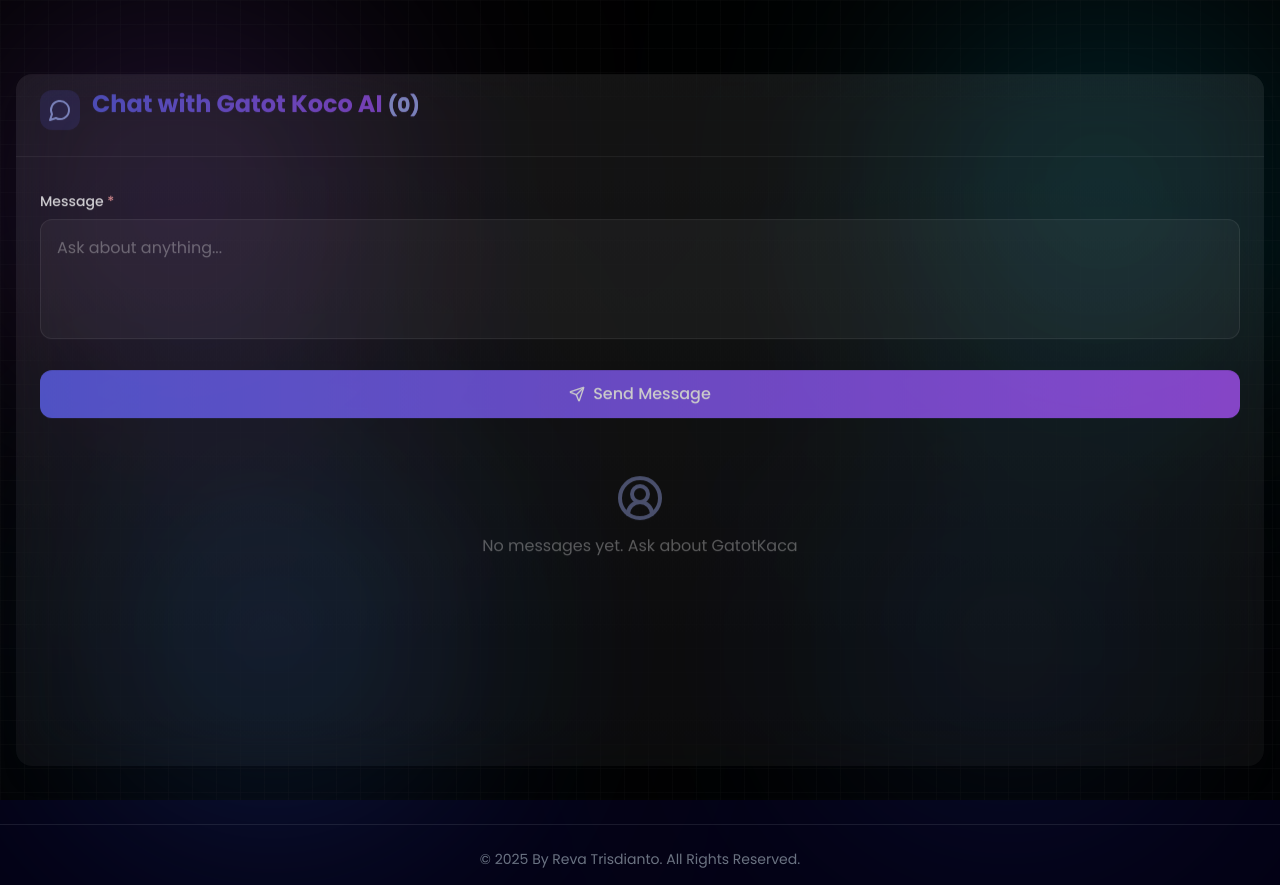
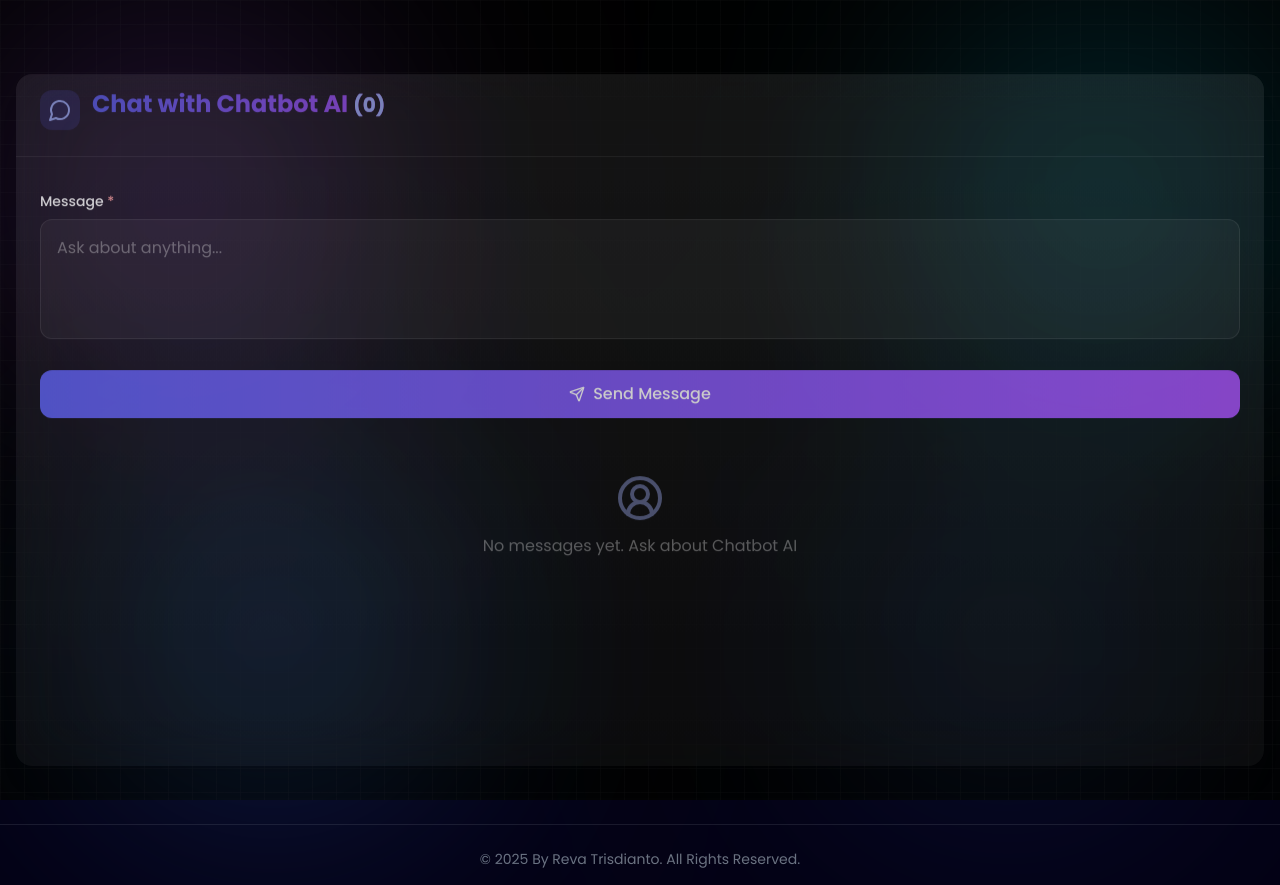
Before and after one commit to revatrisdi/Chatbot_AI, a React (Vite) app: page / in a window 1280 px wide. Built offline with nearby package versions, Linux system fonts and the light colour scheme.

Commit message:
Update nama

```diff
--- a/src/components/Chatbot.jsx
+++ b/src/components/Chatbot.jsx
@@ -171,7 +171,7 @@ const Chatbot = () => {
                             <MessageCircle className="w-6 h-6 text-indigo-300" />
                         </div>
                         <h3 className="text-2xl font-bold mb-3 text-transparent bg-clip-text bg-gradient-to-r from-[#6366f1] to-[#a855f7]">
-                            Chat with Gatot Koco AI <span className="text-xl text-indigo-300">({chatMessages.length})</span>
+                            Chat with Chatbot AI <span className="text-xl text-indigo-300">({chatMessages.length})</span>
                         </h3>
                     </div>
                 </div>
@@ -225,7 +225,7 @@ const Chatbot = () => {
                         {chatMessages.length === 0 ? (
                             <div className="text-center py-8">
                                 <UserCircle2 className="w-12 h-12 text-indigo-300 mx-auto mb-3 opacity-50" />
-                                <p className="text-white/40">No messages yet. Ask about GatotKaca</p>
+                                <p className="text-white/40">No messages yet. Ask about Chatbot AI</p>
                             </div>
                         ) : (
                             chatMessages.map((message) => (
```
